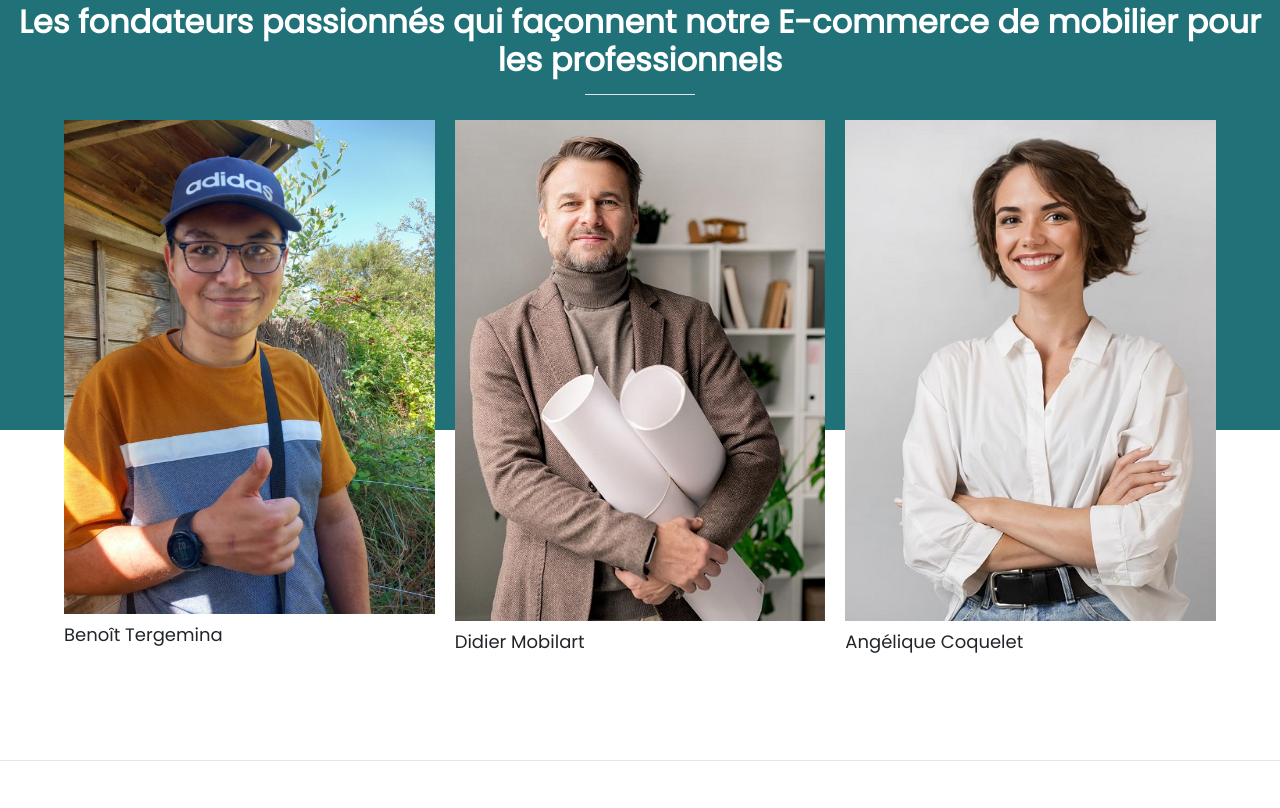
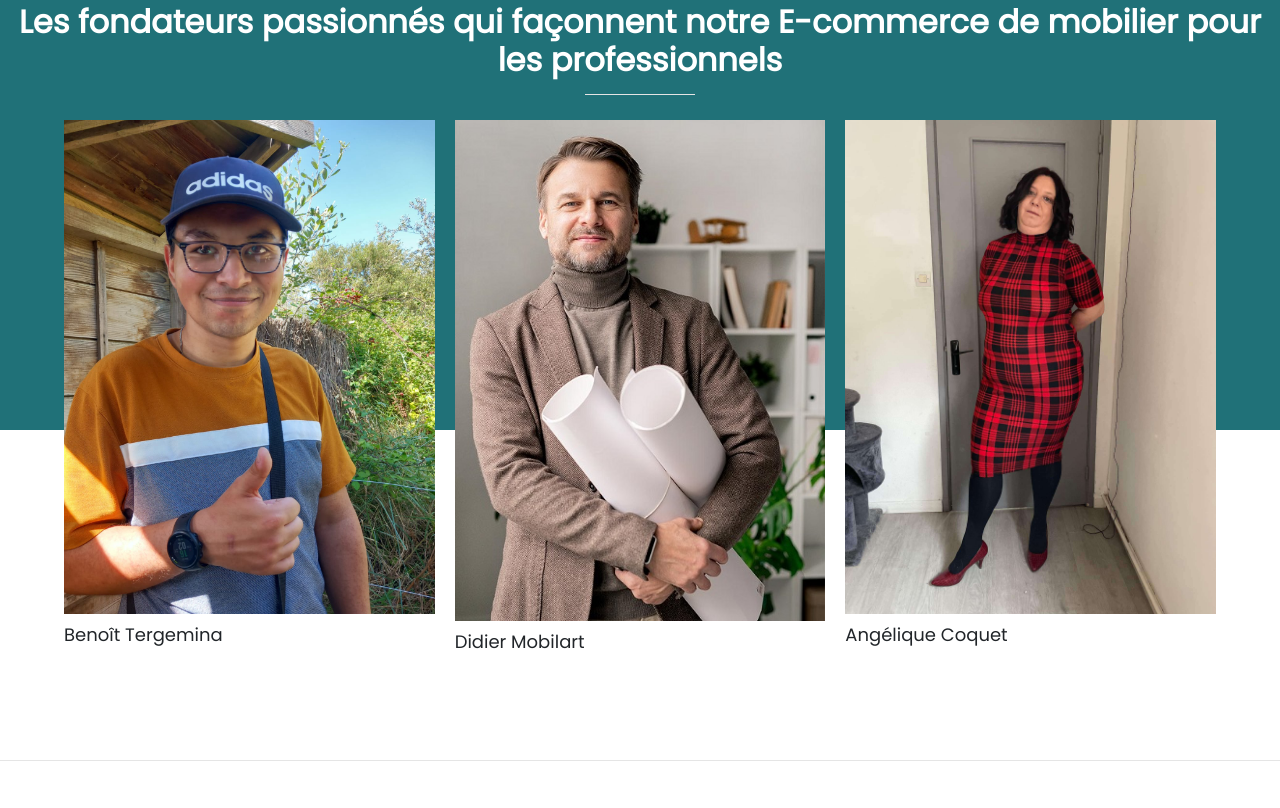
Before and after one commit to titdiablesse/projetfilrouge-wbenoit, a plain HTML site: page fil rouge/index.html in a window 1280 px wide. Shown: the part 2127-2935 px from the top of the page. Drawn offline with nearby package versions, Linux system fonts and the light colour scheme; a web font is replaced by a local one.

Commit message:
mise en place de la photo

```diff
--- a/fil rouge/index.html
+++ b/fil rouge/index.html
@@ -235,7 +235,7 @@
         <div class="team-flex swiper mySwiper">
             <div class="swiper-wrapper">
                 <div class="team-one swiper-slide">
-                    <img src="pic/le pouce.jpg" alt="">
+                    <img src="pic/le pouce.jpg" alt="benoit">
                     <h4>Benoît Tergemina</h4>
                 </div>
                 <div class="team-one swiper-slide">
@@ -243,8 +243,8 @@
                     <h4>Didier Mobilart</h4>
                 </div>
                 <div class="team-one swiper-slide">
-                    <img src="pic/team.jpg" alt="">
-                    <h4>Angélique Coquelet</h4>
+                    <img src="pic/received_900907404411587.jpg" alt="angelique">
+                    <h4>Angélique Coquet</h4>
                 </div>
 
             </div>
```
Also changed, not shown: fil rouge/pic/received_900907404411587.jpg (added).
